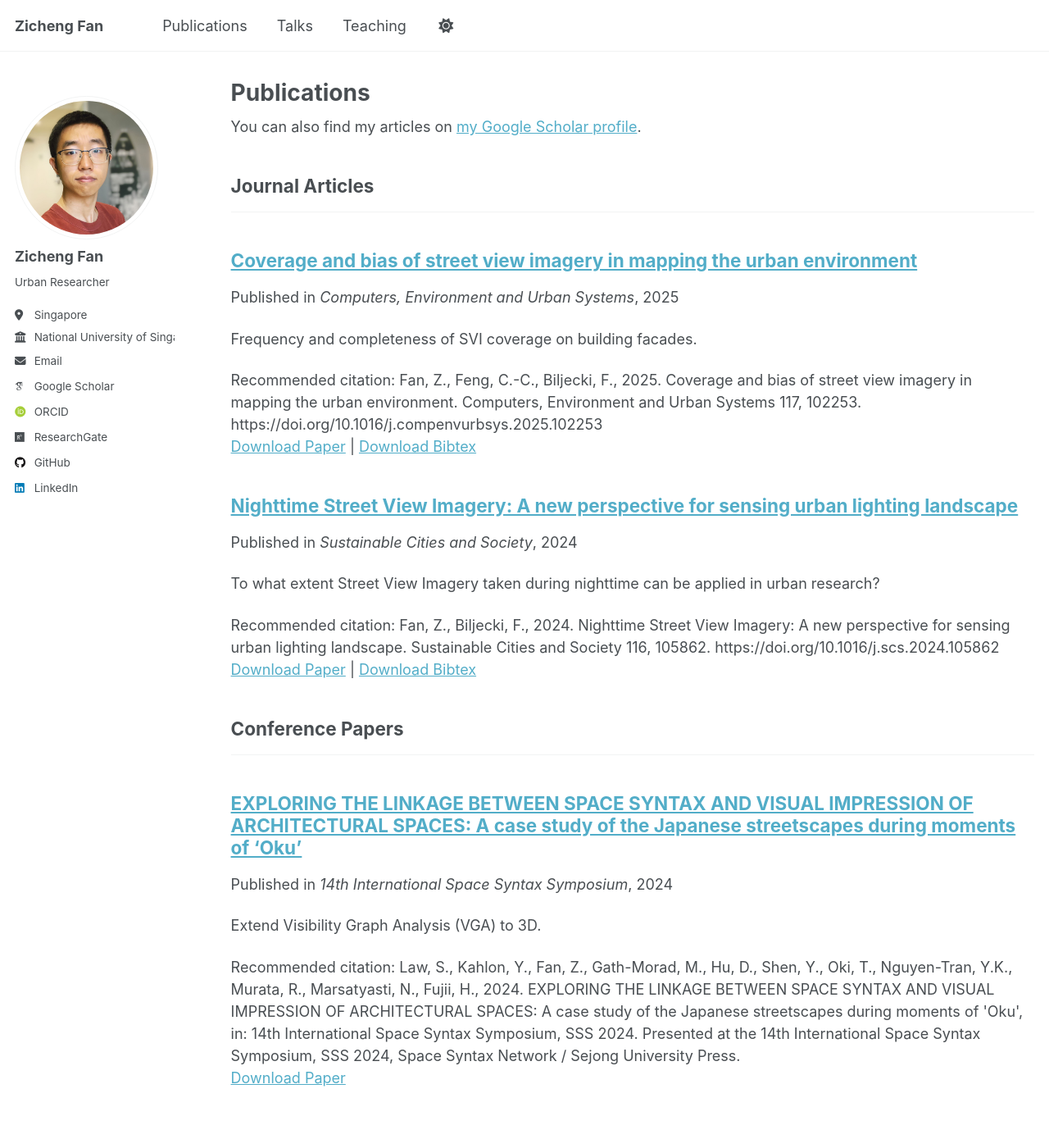
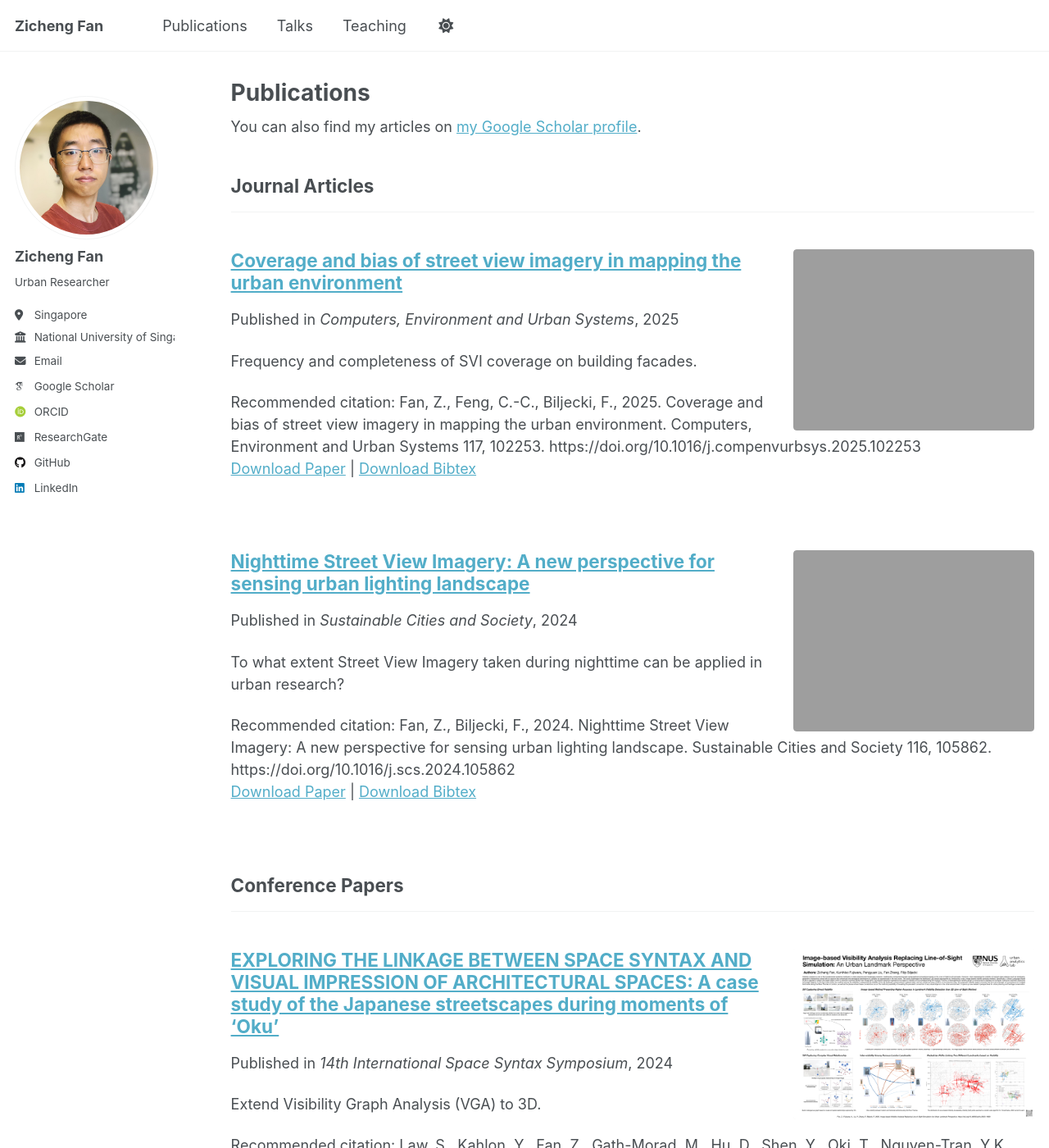
Before and after one commit to zichengfan/zichengfan.github.io, a Jekyll site: the page built from _pages/publications.html, in a window 1280 px wide and 1400 px high. Shown: the whole window at 82% size. Built offline with Jekyll 4.4.1, drawn with Linux system fonts in a browser that asks for light colours; some web fonts are replaced.

Commit message:
update_website

```diff
--- a/_includes/archive-single.html
+++ b/_includes/archive-single.html
@@ -23,6 +23,19 @@
             "{{ teaser | prepend: "/images/" | prepend: base_path }}"
           {% endif %}
           alt="">
+      </div>
+    {% endif %}
+
+    {% comment %}<!-- Display thumbnail for publications in list view -->{% endcomment %}
+    {% if post.collection == 'publications' and post.thumbnail %}
+      <div class="archive__item-teaser">
+        <img src=
+          {% if post.thumbnail contains "://" %}
+            "{{ post.thumbnail }}"
+          {% else %}
+            "{{ post.thumbnail | prepend: base_path }}"
+          {% endif %}
+          alt="{{ title }}" style="width: 100%; height: auto;">
       </div>
     {% endif %}
 
--- a/_pages/publications.html
+++ b/_pages/publications.html
@@ -11,6 +11,7 @@ author_profile: true
 
 {% include base_path %}
 
+<div class="publications">
 <!-- New style rendering if publication categories are defined -->
 {% if site.publication_category %}
   {% for category in site.publication_category  %}
@@ -31,3 +32,4 @@ author_profile: true
     {% include archive-single.html %}
   {% endfor %}
 {% endif %}
+</div>
--- a/_sass/layout/_archive.scss
+++ b/_sass/layout/_archive.scss
@@ -71,6 +71,40 @@
   overflow: hidden;
   img {
     width: 100%;
+  }
+}
+
+/* Publications thumbnail styling */
+.publications {
+  .archive__item {
+    @include clearfix();
+    margin-bottom: 2em;
+    padding-bottom: 1em;
+    border-bottom: 1px solid var(--global-border-color);
+
+    &:last-child {
+      border-bottom: none;
+    }
+  }
+
+  .archive__item-teaser {
+    margin-bottom: 1em;
+
+    @include breakpoint($medium) {
+      float: right;
+      width: 30%;
+      margin-left: 1em;
+      margin-bottom: 0;
+    }
+
+    img {
+      border-radius: $border-radius;
+      box-shadow: 0 2px 8px rgba(#000, 0.15);
+    }
+  }
+
+  .archive__item-title {
+    clear: none;
   }
 }
 
```
Also changed, not shown: _publications/2024-06-24-oku.md (+1 -0 lines), _publications/2024-12-nighttime-svi.md (+1 -0 lines), images/publications/landmark_visibility.png (added).
